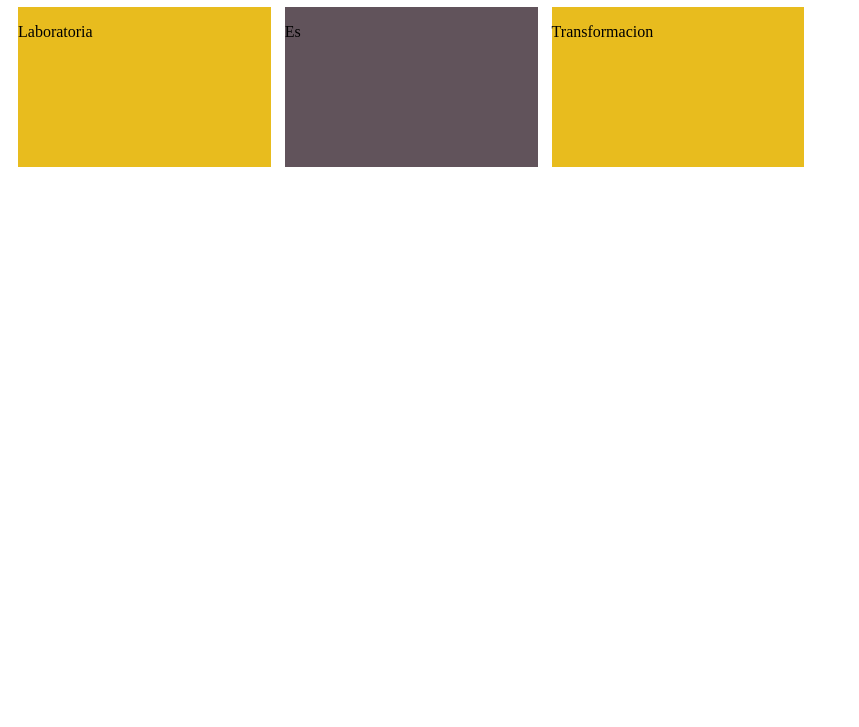
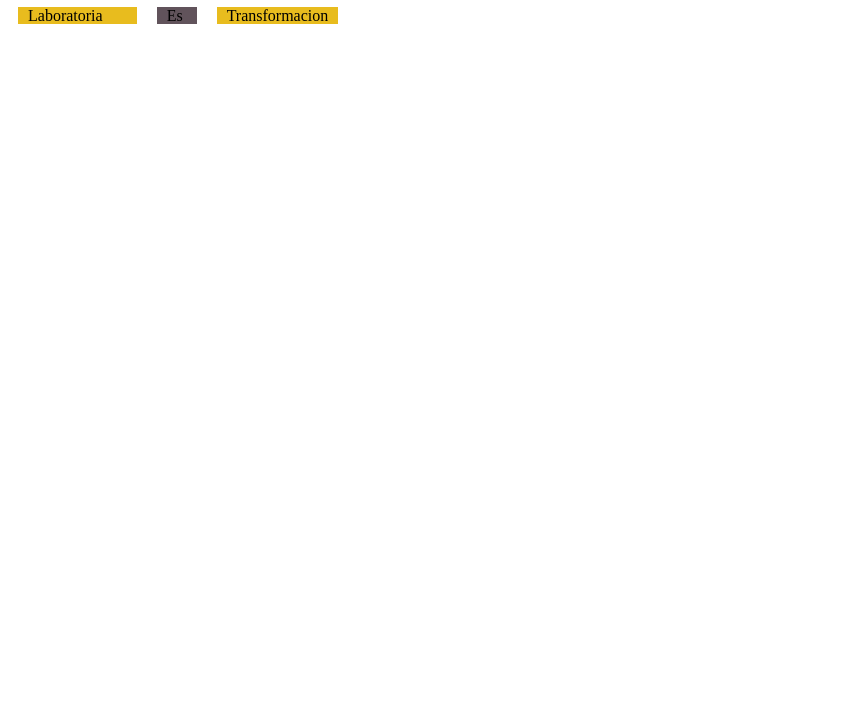
Before and after one commit to SarahWinchester/Banderas-Laboratoria, a plain HTML site: page index.html in a window 1280 px wide. Shown: the part 73-800 px from the top of the page, without its empty margins (0-859 px from the left). Drawn offline with Linux system fonts and the light colour scheme; files whose address does not match are found by name.

Commit message:
Se sube la tercera parte del ejercicio, se cambia el inline-block por un  inline directo, haciendo el cambio en la especificidad de la clase bandera

```diff
--- a/css/style.css
+++ b/css/style.css
@@ -1,8 +1,6 @@
-.bandera {
-  display: inline-block;
-  height: 20vh;
-  width: 20%;
-  margin-left: 10px;
+.bandera, .bandera p {
+ display: inline;
+  margin: 0px 10px;
 }
 
 .amarillo {
```
